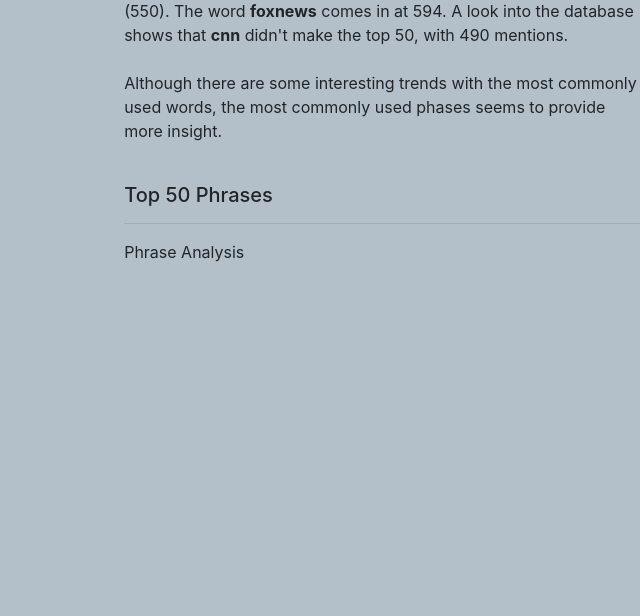
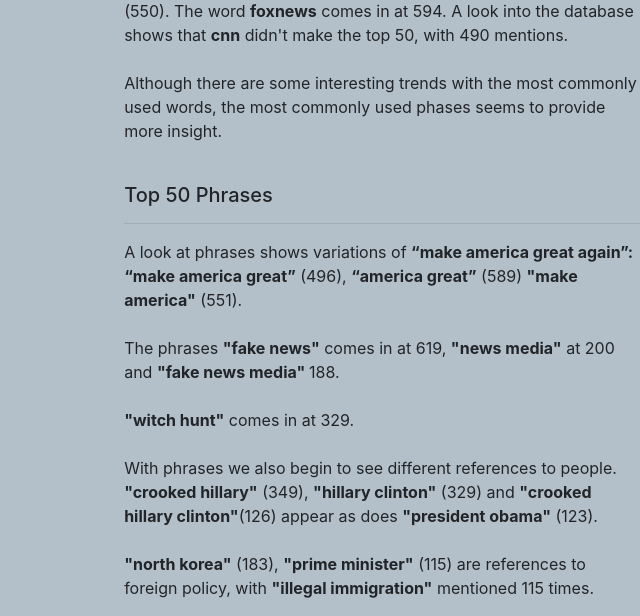
Before and after one commit to emilou1981/Trump_Tweets_Project, a Flask app: page /bubble_word in a window 1280 px wide. Shown: the part 378-994 px from the top of the page, without its empty margins (640-1280 px from the left). Before the commit the page ends 640 px from the top, so only its background shows below. Run offline with Flask 2, Linux system fonts and the light colour scheme; parts of the project's set-up code (start-up, migrations or seed data) failed here and were passed over; some libraries are stand-ins or nearby versions.

Commit message:
updates to bubble_word.html

```diff
--- a/flaskDeploy/templates/bubble_word.html
+++ b/flaskDeploy/templates/bubble_word.html
@@ -58,7 +58,14 @@
         <div class="col-md-5 col-sm-5">
             <h5>Top 50 Phrases</h5>
             <hr>
-            <p> Phrase Analysis</p>
+            <p> A look at phrases shows variations of <strong>“make america great again”:</strong>
+
+                <strong>“make america great”</strong> (496), <strong>“america great”</strong> (589) <strong>"make america"</strong> (551).
+                <br /><br />The phrases <strong>"fake news"</strong> comes in at 619, <strong>"news media"</strong> at 200 and <strong>"fake news media" </strong> 188.
+                <br /><br /><strong>"witch hunt"</strong> comes in at 329.
+                <br /><br />With phrases we also begin to see different references to people. <strong>"crooked hillary"</strong> (349), <strong>"hillary clinton"</strong> (329) and <strong>"crooked hillary clinton"</strong>(126) appear as does <strong>"president obama"</strong>                (123).
+                <br /><br />
+                <strong>"north korea"</strong> (183), <strong>"prime minister"</strong> (115) are references to foreign policy, with <strong>"illegal immigration"</strong> mentioned 115 times. </p>
         </div>
     </div>
 </div>
```
Also changed, not shown: docs/Words_phrases.md (+3 -1 lines).
